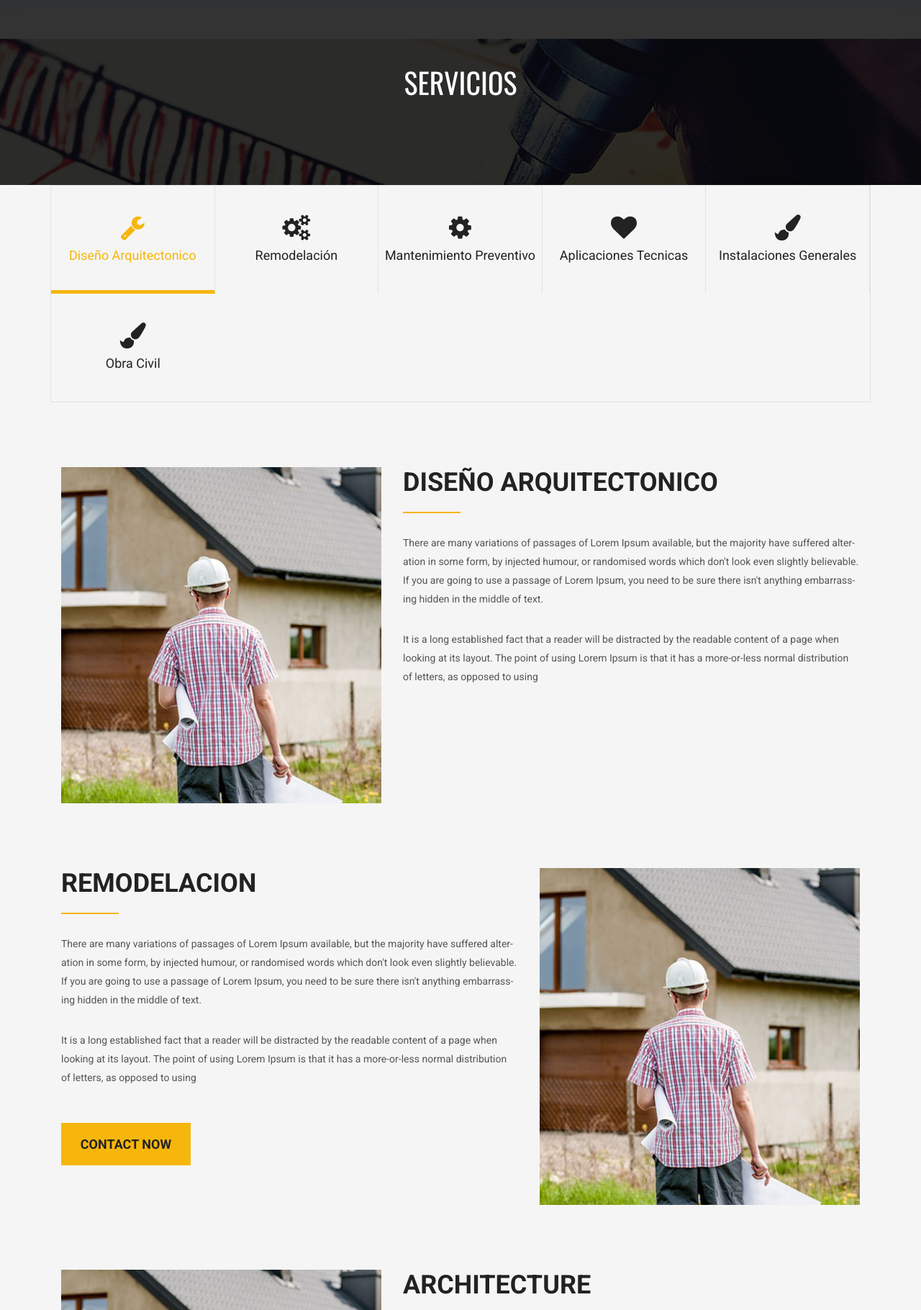
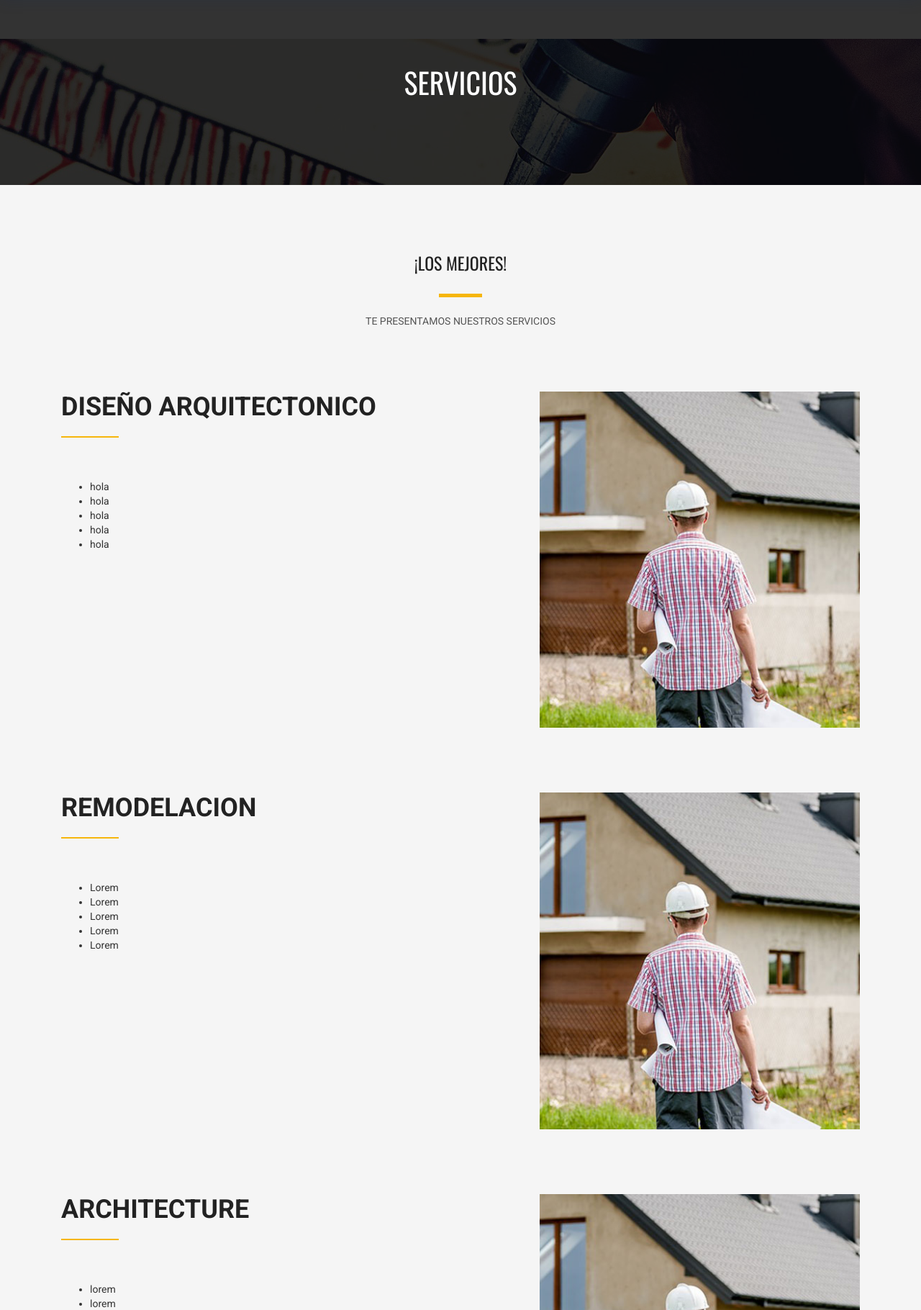
Before and after one commit to gomocreative/sensum, a PHP site: page /services.php in a window 1280 px wide. Shown: the part 101-1921 px from the top of the page at 72% size. Run offline with PHP 8.4, Linux system fonts and the light colour scheme.

Commit message:
Servicios
cambio en el diseño de servicios por mejor vista en movil

```diff
--- a/services.php
+++ b/services.php
@@ -69,90 +69,110 @@
     <!-- Our Services Area -->
     <section class="our_services_tow">
         <div class="container">
+        <div class="tittle wow fadeInUp">
+                <h2>¡Los Mejores!</h2>
+                <h4>Te Presentamos nuestros servicios</h4>
+            </div>
             <div class="architecture_area services_pages">
-                <div class="portfolio_filter portfolio_filter_2">
+                <!-- <div class="portfolio_filter portfolio_filter_2">
                     <ul>
-                        <li data-filter=".disArchit" class="active"><a href=""><i class="fa fa-wrench" aria-hidden="true"></i>Diseño Arquitectonico</a></li>
-                        <li data-filter=".remodelacion"><a hrexf=""><i class="fa fa-cogs" aria-hidden="true"></i>Remodelación</a></li>
-                        <li data-filter=".mantPrevent"><a href=""><i class="fa fa-cog" aria-hidden="true"></i>Mantenimiento Preventivo</a></li>
-                        <li data-filter=".aplicTec"><a href=""><i class="fa fa-heart" aria-hidden="true"></i>Aplicaciones Tecnicas</a></li>
-                        <li data-filter=".instalGeneral"><a href=""><i class="fa fa-paint-brush" aria-hidden="true"></i>Instalaciones Generales</a></li>
-                        <li data-filter=".obraCivil"><a href=""><i class="fa fa-paint-brush" aria-hidden="true"></i>Obra Civil</a></li>
+                        <li class="active"><a href="#disArchit"><i class="fa fa-wrench" aria-hidden="true"></i>Diseño <br> Arquitectonico</a></li>
+                        <li><a href="#remodelacion"><i class="fa fa-cogs" aria-hidden="true"></i>Remodelación</a></li>
+                        <li><a href="#mantPrevent"><i class="fa fa-cog" aria-hidden="true"></i>Mantenimiento <br> Preventivo</a></li>
+                        <li><a href=""><i class="fa fa-heart" aria-hidden="true"></i>Aplicaciones <br> Tecnicas</a></li>
+                        <li><a href=""><i class="fa fa-paint-brush" aria-hidden="true"></i>Instalaciones <br> Generales</a></li>
+                        <li><a href=""><i class="fa fa-paint-brush" aria-hidden="true"></i>Obra Civil</a></li>
                     </ul>
-                </div>
+                </div> -->
 
                 <!-- Dis Archit -->
-                <div class="portfolio_item portfolio_2">
-                    <div class="grid-sizer-2"></div>
-                    <div class="single_facilities col-sm-5 disArchit">
-                        <img src="images/feature-man-4.jpg" alt="">
-                    </div>
-                    <div class="single_facilities col-sm-7 disArchit">
+                <div id="disArchit" class="portfolio_item portfolio_2">
+
+                    <div class="single_facilities col-sm-7">
                         <div class="who_we_area">
                             <div class="subtittle">
                                 <h2>Diseño Arquitectonico</h2>
                             </div>
-                            <p>There are many variations of passages of Lorem Ipsum available, but the majority have suffered alter-ation in some form, by injected humour, or randomised words which don't look even slightly believable. If you are going to
-                                use a passage of Lorem Ipsum, you need to be sure there isn't anything embarrass-ing hidden in the middle of text.</p>
-                            <p>It is a long established fact that a reader will be distracted by the readable content of a page when looking at its layout. The point of using Lorem Ipsum is that it has a more-or-less normal distribution of letters, as opposed
-                                to using</p>
+                            <p>
+                            <ul>
+                                <li>hola</li>
+                                <li>hola</li>
+                                <li>hola</li>
+                                <li>hola</li>
+                                <li>hola</li>
+                            </ul>
+                            </p>
                         </div>
+                    </div>
+                    <div class="single_facilities col-sm-5 ">
+                        <img src="images/feature-man-4.jpg" alt="">
                     </div>
                 </div>
 
                 <!-- Remodelación -->
                 <div class="portfolio_item portfolio_2">
-                    <div class="grid-sizer-2"></div>
                     <div class="single_facilities col-sm-7 remodelacion">
                         <div class="who_we_area">
                             <div class="subtittle">
                                 <h2>Remodelacion</h2>
                             </div>
-                            <p>There are many variations of passages of Lorem Ipsum available, but the majority have suffered alter-ation in some form, by injected humour, or randomised words which don't look even slightly believable. If you are going to
-                                use a passage of Lorem Ipsum, you need to be sure there isn't anything embarrass-ing hidden in the middle of text.</p>
-                            <p>It is a long established fact that a reader will be distracted by the readable content of a page when looking at its layout. The point of using Lorem Ipsum is that it has a more-or-less normal distribution of letters, as opposed
-                                to using</p>
-                            <a href="#" class="button_all">Contact Now</a>
+                            <p>
+                                <ul>
+                                    <li>Lorem</li>
+                                    <li>Lorem</li>
+                                    <li>Lorem</li>
+                                    <li>Lorem</li>
+                                    <li>Lorem</li>
+                                </ul>
+                            </p>
+
                         </div>
                     </div>
-                    <div class="single_facilities col-sm-5 remodelacion">
+                    <div class="single_facilities col-sm-5">
                         <img src="images/feature-man-4.jpg" alt="">
                     </div>
                 </div>
 
                 <!-- Mant prevent -->
                 <div class="portfolio_item portfolio_2">
-                    <div class="grid-sizer-2"></div>
-                    <div class="single_facilities col-sm-5 mantPrevent">
-                        <img src="images/feature-man-4.jpg" alt="">
-                    </div>
-                    <div class="single_facilities col-sm-7 mantPrevent">
+                    <div class="single_facilities col-sm-7 ">
                         <div class="who_we_area">
                             <div class="subtittle">
                                 <h2>ARCHITECTURE</h2>
                             </div>
-                            <p>There are many variations of passages of Lorem Ipsum available, but the majority have suffered alter-ation in some form, by injected humour, or randomised words which don't look even slightly believable. If you are going to
-                                use a passage of Lorem Ipsum, you need to be sure there isn't anything embarrass-ing hidden in the middle of text.</p>
-                            <p>It is a long established fact that a reader will be distracted by the readable content of a page when looking at its layout. The point of using Lorem Ipsum is that it has a more-or-less normal distribution of letters, as opposed
-                                to using</p>
-                            <a href="#" class="button_all">Contact Now</a>
+                            <p>
+                                <ul>
+                                    <li>lorem</li>
+                                    <li>lorem</li>
+                                    <li>lorem</li>
+                                    <li>lorem</li>
+                                    <li>lorem</li>
+                                </ul>
+                            </p>
                         </div>
+                    </div>
+                    <div class="single_facilities col-sm-5 mantPrevent">
+                        <img src="images/feature-man-4.jpg" alt="">
                     </div>
                 </div>
 
                 <!-- aplic tec -->
                 <div class="portfolio_item portfolio_2">
-                    <div class="grid-sizer-2"></div>
                     <div class="single_facilities col-sm-7 aplicTec">
                         <div class="who_we_area">
                             <div class="subtittle">
                                 <h2>ARCHITECTURE</h2>
                             </div>
-                            <p>There are many variations of passages of Lorem Ipsum available, but the majority have suffered alter-ation in some form, by injected humour, or randomised words which don't look even slightly believable. If you are going to
-                                use a passage of Lorem Ipsum, you need to be sure there isn't anything embarrass-ing hidden in the middle of text.</p>
-                            <p>It is a long established fact that a reader will be distracted by the readable content of a page when looking at its layout. The point of using Lorem Ipsum is that it has a more-or-less normal distribution of letters, as opposed
-                                to using</p>
-                            <a href="#" class="button_all">Contact Now</a>
+                            <p>
+                                <ul>
+                                    <li>lorem</li>
+                                    <li>lorem</li>
+                                    <li>lorem</li>
+                                    <li>lorem</li>
+                                    <li>lorem</li>
+                                </ul>
+                            </p>
+
                         </div>
                     </div>
                     <div class="single_facilities col-sm-5 aplicTec">
@@ -162,37 +182,45 @@
 
                 <!-- instal general -->
                 <div class="portfolio_item portfolio_2">
-                    <div class="grid-sizer-2"></div>
-                    <div class="single_facilities col-sm-5 instalGeneral">
-                        <img src="images/feature-man-4.jpg" alt="">
-                    </div>
                     <div class="single_facilities col-sm-7 instalGeneral">
                         <div class="who_we_area">
                             <div class="subtittle">
                                 <h2>ARCHITECTURE</h2>
                             </div>
-                            <p>There are many variations of passages of Lorem Ipsum available, but the majority have suffered alter-ation in some form, by injected humour, or randomised words which don't look even slightly believable. If you are going to
-                                use a passage of Lorem Ipsum, you need to be sure there isn't anything embarrass-ing hidden in the middle of text.</p>
-                            <p>It is a long established fact that a reader will be distracted by the readable content of a page when looking at its layout. The point of using Lorem Ipsum is that it has a more-or-less normal distribution of letters, as opposed
-                                to using</p>
-                            <a href="#" class="button_all">Contact Now</a>
+                            <p>
+                                <ul>
+                                    <li>lorem</li>
+                                    <li>lorem</li>
+                                    <li>lorem</li>
+                                    <li>lorem</li>
+                                    <li>lorem</li>
+                                </ul>
+                            </p>
+
                         </div>
+                    </div>
+                    <div class="single_facilities col-sm-5 instalGeneral">
+                        <img src="images/feature-man-4.jpg" alt="">
                     </div>
                 </div>
 
                 <!-- obra civil -->
                 <div class="portfolio_item portfolio_2">
-                    <div class="grid-sizer-2"></div>
                     <div class="single_facilities col-sm-7 obraCivil">
                         <div class="who_we_area">
                             <div class="subtittle">
                                 <h2>ARCHITECTURE</h2>
                             </div>
-                            <p>There are many variations of passages of Lorem Ipsum available, but the majority have suffered alter-ation in some form, by injected humour, or randomised words which don't look even slightly believable. If you are going to
-                                use a passage of Lorem Ipsum, you need to be sure there isn't anything embarrass-ing hidden in the middle of text.</p>
-                            <p>It is a long established fact that a reader will be distracted by the readable content of a page when looking at its layout. The point of using Lorem Ipsum is that it has a more-or-less normal distribution of letters, as opposed
-                                to using</p>
-                            <a href="#" class="button_all">Contact Now</a>
+                            <p>
+                                <ul>
+                                    <li>lorem</li>
+                                    <li>lorem</li>
+                                    <li>lorem</li>
+                                    <li>lorem</li>
+                                    <li>lorem</li>
+                                </ul>
+                            </p>
+
                         </div>
                     </div>
                     <div class="single_facilities col-sm-5 obraCivil">
```
